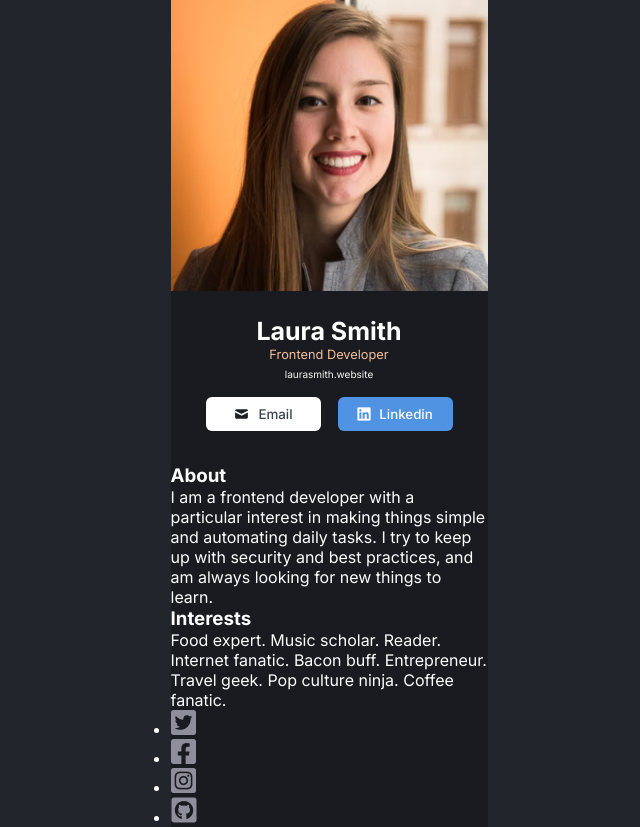
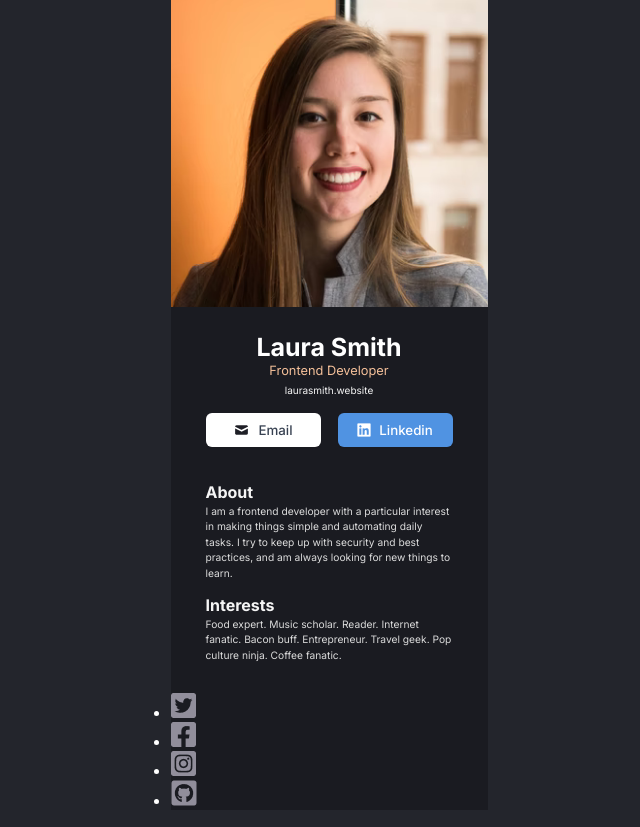
Before and after one commit to nebocoder/digital-business-card, a JavaScript app: page / in a window 1280 px wide. Shown: the whole page, without its empty margins (311-951 px from the left). Built offline with nearby package versions, Linux system fonts and the light colour scheme.

Commit message:
About and Interests sections styling

```diff
--- a/src/css/index.css
+++ b/src/css/index.css
@@ -83,3 +83,31 @@ body {
   background: #5093e2;
   color: #fff;
 }
+
+/* About and Interests sections */
+
+.about--section,
+.interests--section {
+  width: 247px;
+  margin: 0 auto;
+}
+
+.about--section {
+  margin-bottom: 12px;
+}
+
+.interests--section {
+  margin-bottom: 30px;
+}
+
+.section--title {
+  font-size: 16px;
+  line-height: 150%;
+  color: #f5f5f5;
+}
+
+.section--text {
+  font-size: 10.24px;
+  line-height: 150%;
+  color: #dcdcdc;
+}
```
